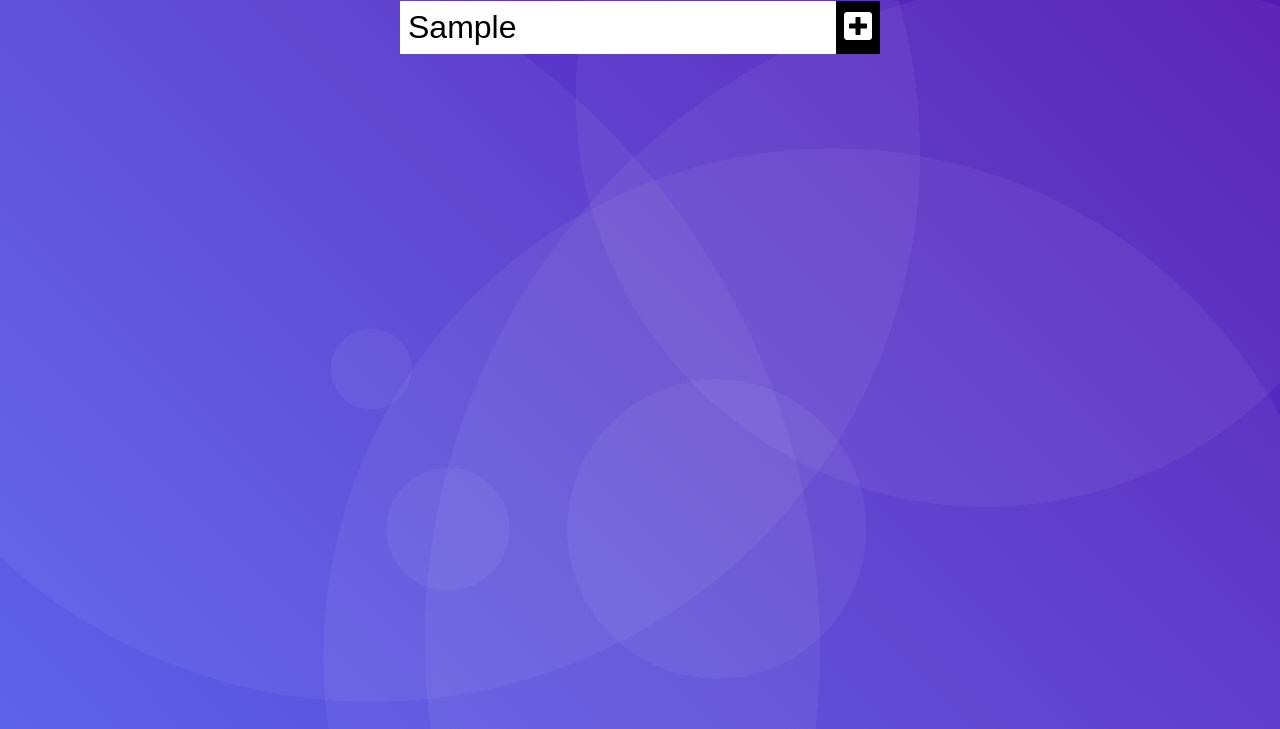
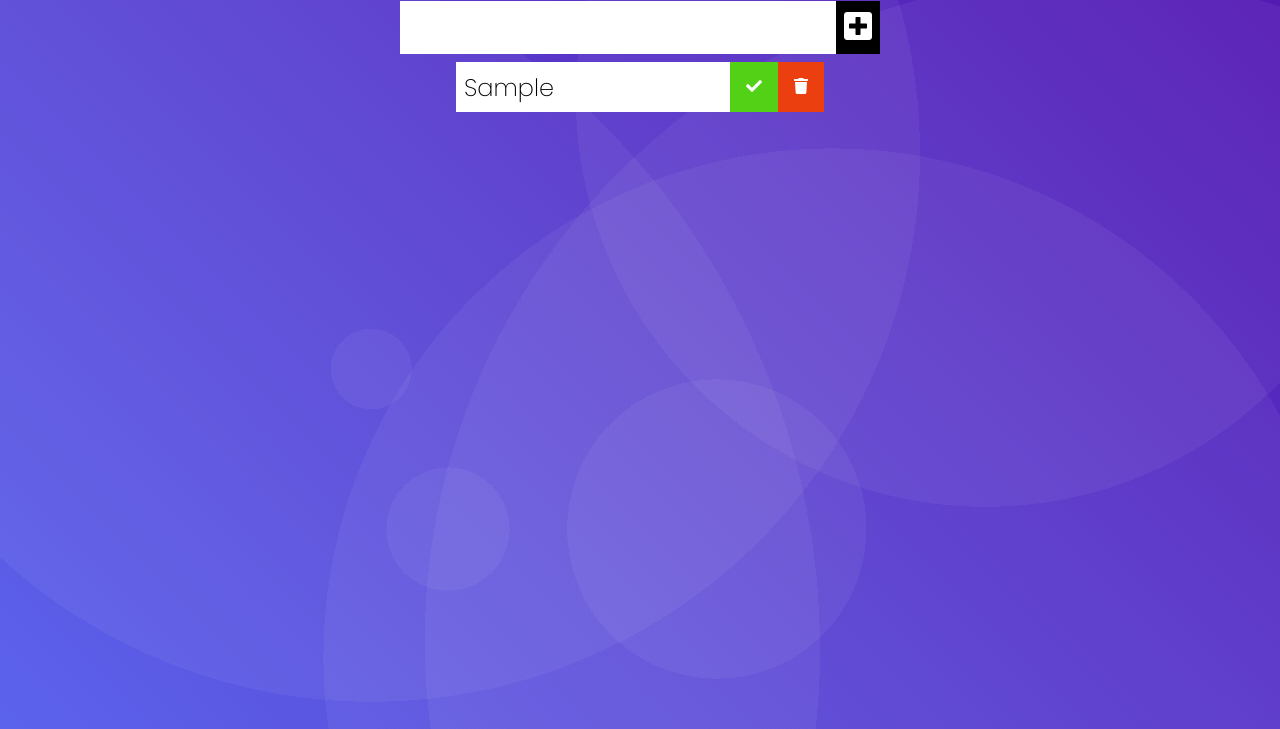
Before and after one commit to PatrickKyei/Todo-App, a plain HTML site: page index.html in a window 1280 px wide. Both pictures are taken after typing "Sample" into the empty fields and a click on the button 858 px from the left and 98 px from the top of the page. Shown: the part 71-800 px from the top of the page. Drawn offline with Linux system fonts and the light colour scheme.

Commit message:
interface complete

```diff
--- a/app.js
+++ b/app.js
@@ -21,17 +21,25 @@ function addTodo(event) {
 
     //create LI
     const newTodo = document.createElement("li");
-    newTodo.innerText = "hey";
+    newTodo.innerText = todoInput.value;
     newTodo.classList.add("todo-item");
     todoDiv.appendChild(newTodo);
 
     //COMPLETED BUTTON
     const completedButton = document.createElement("button");
     completedButton.innerHTML = '<i class="fas fa-check"></i>';
-    completedButton.classList.add("completed-btn");
+    completedButton.classList.add("complete-btn");
     todoDiv.appendChild(completedButton);
 
-    //trashButton
+    //TRASH BUTTON
+    const trashButton = document.createElement("button");
+    trashButton.innerHTML = '<i class="fas fa-trash"></i>';
+    trashButton.classList.add("trash-btn");
+    todoDiv.appendChild(trashButton);
 
+    //APPEND TO LIST
+    todoList.appendChild(todoDiv);
 
+    //CLEAR TODO INPUT VALUE
+    todoInput.value = "";
 }
--- a/style.css
+++ b/style.css
@@ -51,3 +51,46 @@ form button:hover {
     background: rgb(61, 115, 216);
     color: rgb(85, 212, 35);
 }
+
+.todo-container {
+    display: flex;
+    justify-content: center;
+    align-items: center;
+}
+
+.todo-list {
+    min-width: 30%;
+    list-style: none;
+}
+
+.todo {
+    margin: 0.5rem;
+    background: #fff;
+    color: #000;
+    font-size: 1.5rem;
+    display: flex;
+    justify-content: space-between;
+    align-items: center;
+}
+
+.todo li {
+    flex: 1;
+}
+
+.trash-btn,
+.complete-btn {
+    background: #eb3f10;
+    color: #fff;
+    border: none;
+    padding: 1rem;
+    cursor: pointer;
+    font-size: 1rem;
+}
+
+.complete-btn {
+    background: #52d117;
+}
+
+.todo-item {
+    padding: 0rem 0.5rem;
+}
```
Also changed, not shown: 1 other file.
